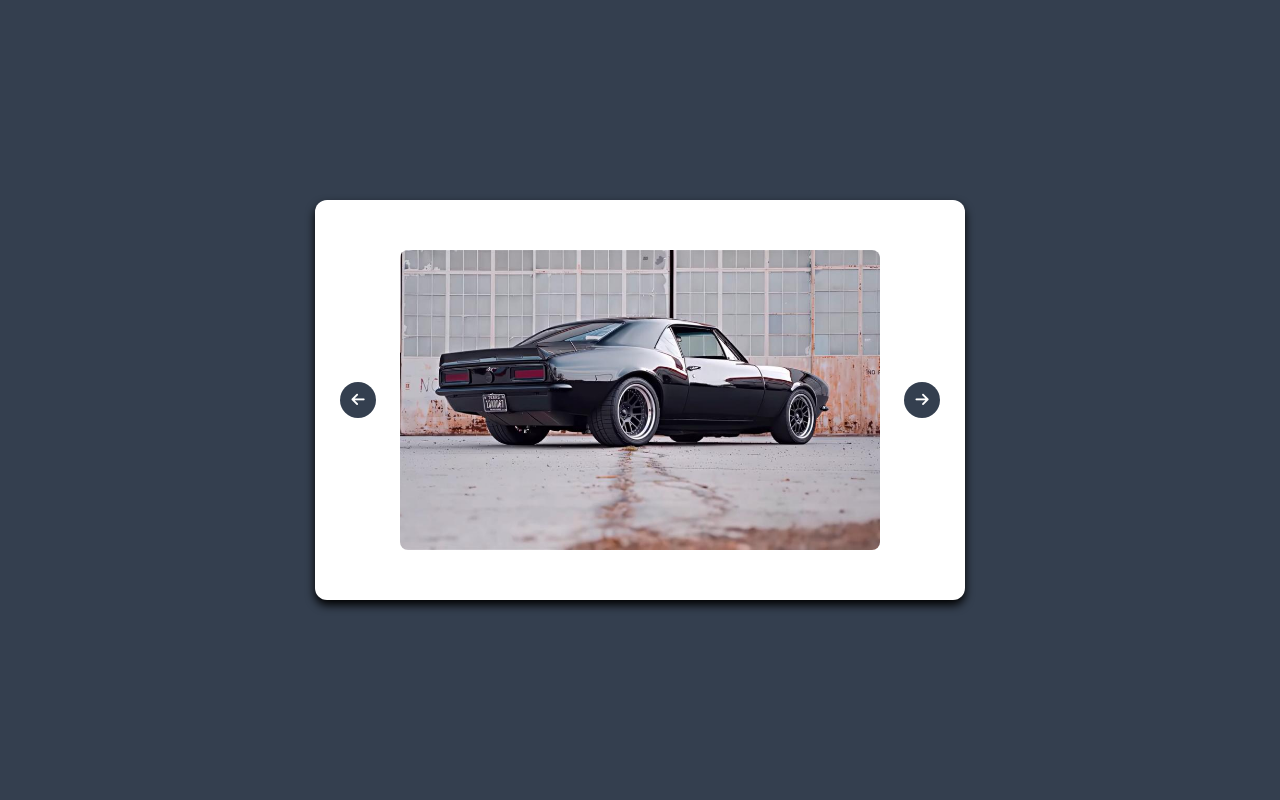
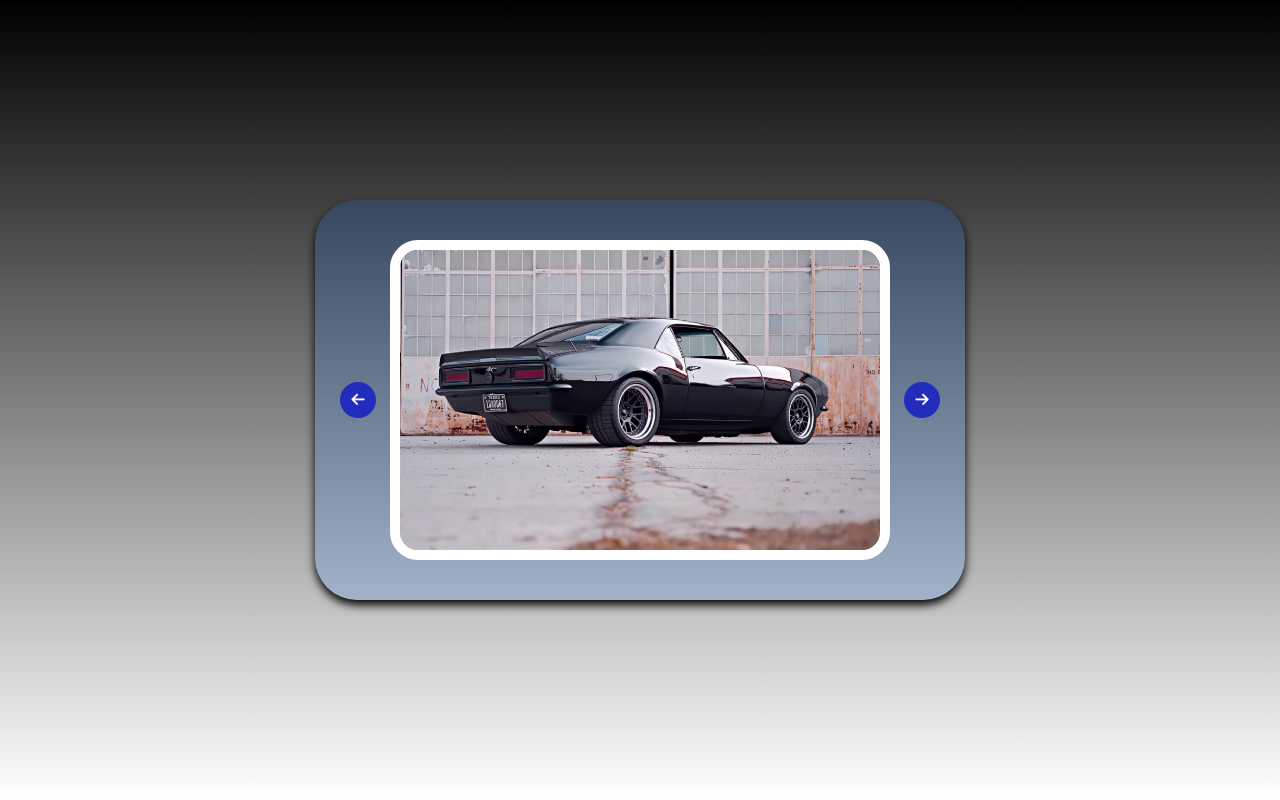
Before and after one commit to gabriellogiudice96/Slider, a plain HTML site: page index.html in a window 1280 px wide. Drawn offline with Linux system fonts and the light colour scheme.

Commit message:
Update style.css

```diff
--- a/style.css
+++ b/style.css
@@ -12,7 +12,7 @@ body{
     display: flex;
     align-items: center;
     justify-content:center ;
-    background: #343f4f;
+    background: linear-gradient(#000000, #fff)
 }
 
 .wrapper{
@@ -20,11 +20,11 @@ body{
     max-width: 650px;
     width: 100%;
     height: 400px;
-    background: #fff;
+    background: #036efa28;
     align-items: center;
     justify-content: center;
     position: relative;
-    border-radius: 12px;
+    border-radius: 42px;
     box-shadow: 0 5px 10px #000000 ;
 }
 
@@ -35,7 +35,7 @@ body{
     transform: translateY(-50%);
     height: 36px;
     width: 36px;
-    background-color:#343f4f ;
+    background-color:#222dbe ;
     border-radius: 50%;
     text-align: center;
     line-height: 36px;
@@ -76,7 +76,7 @@ i#next{
     height: 100%;
     width: 100%;
     object-fit: cover;
-    border-radius: 18px;
+    border-radius: 28px;
     border: 10px solid #fff;
     object-fit: cover;
 }
```
